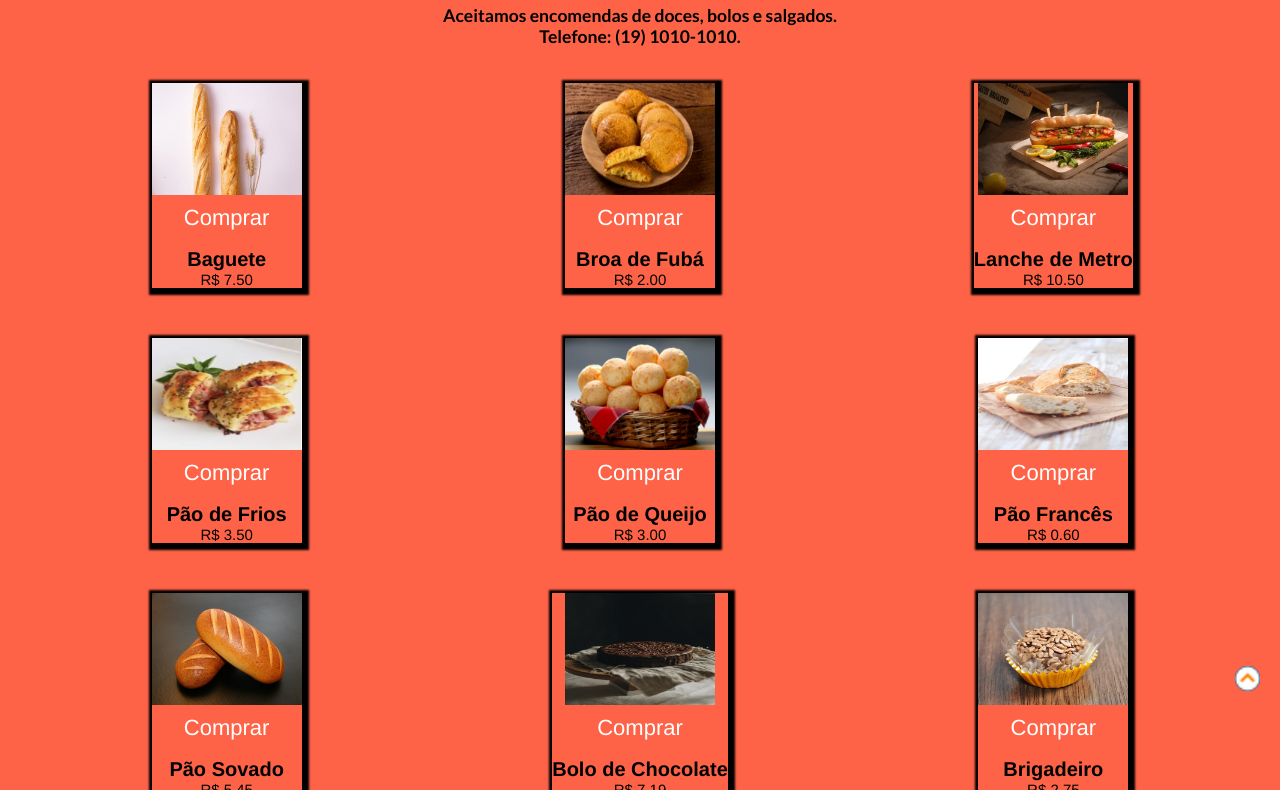
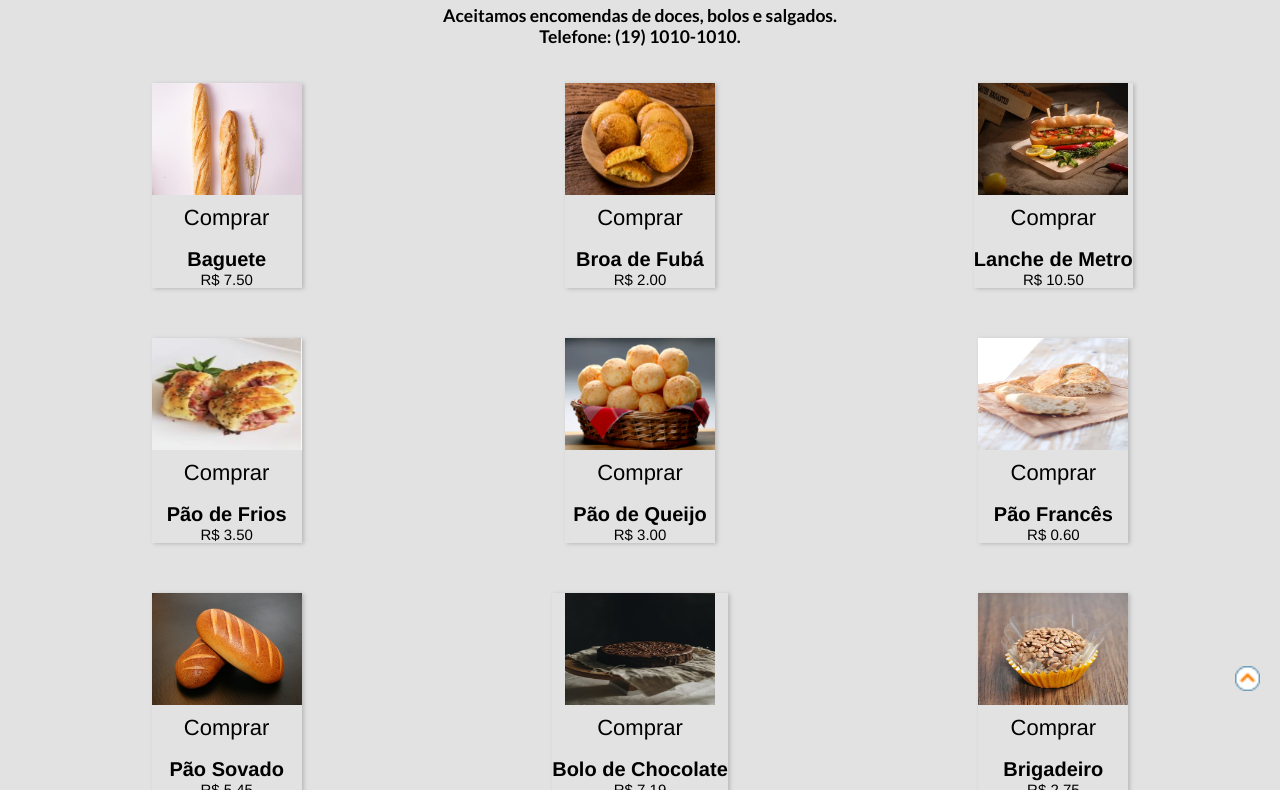
Before and after one commit to Lucbm99/Site-Padaria, a plain HTML site: page index.html in a window 1280 px wide. Shown: the part 89-879 px from the top of the page. Drawn offline with Linux system fonts and the light colour scheme; a web font is replaced by a local one.

Commit message:
Update style.css

```diff
--- a/_css/style.css
+++ b/_css/style.css
@@ -2,7 +2,7 @@
     box-sizing: border-box;
 }
 body {
-    background-color:#FF6347;
+    background-color:#e2e2e2;
     font-family:'Lato',Helvetica,Arial;
     font-size:15px;
     display:flex;
@@ -74,7 +74,8 @@ h3 {
     max-width:250px;
     font-family:'Hepta Slab', Helvetica, Arial;
     margin:0 auto 50px auto;
-    box-shadow: 2px 2px 2px 5px black;
+    box-shadow: 2px 1px 4px #b9b9b9;
+
 }
 .padaria-item a {
     display:flex;
@@ -94,15 +95,13 @@ h3 {
     line-height:50px;
     border-radius:25px;
     text-align:center;
-    color:#FFF;
+    color:#000;
     font-size:22px;
     cursor:pointer;
     margin-top:-40px;
     transition:all ease .2s;
 }
-.padaria-item a:hover .padaria-item--add {
-    text-decoration: underline;
-}
+
 .padaria-item--price {
     font-size:15px;
     color:#000;
@@ -280,6 +279,8 @@ h3 {
     margin-top:20px;
     border:2px solid #000;
     transition: all ease .2s;
+    font-weight: 600;
+    font-size: 20px;
 }
 #subir{
     position: fixed;
```
